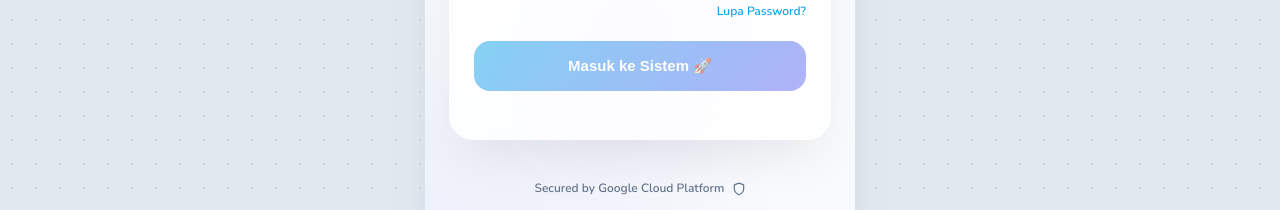
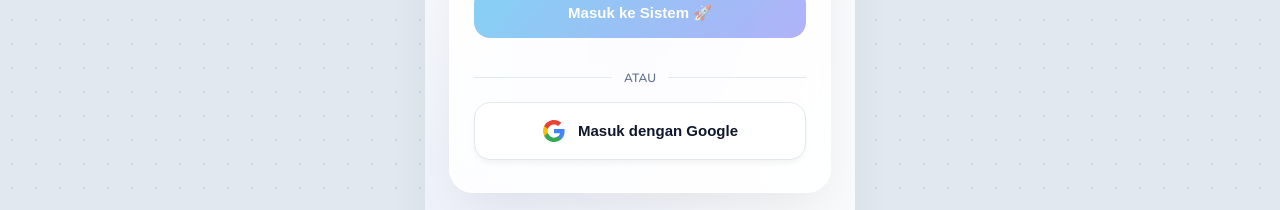
Before and after one commit to SumberAi/SumberAI, a React (Vite) app: page / in a window 1280 px wide. Shown: the part 520-730 px from the top of the page. Built offline with nearby package versions, Linux system fonts and the light colour scheme; no server answers.

Commit message:
Add files via upload

```diff
--- a/src/firebase.js
+++ b/src/firebase.js
@@ -6,7 +6,7 @@ import { getAnalytics } from "firebase/analytics";
 const firebaseConfig = {
   // Memecah string agar lolos dari false-positive GitHub Secret Scanner
   apiKey: "AIzaSy" + "AGIqyY-16nQcB0EwGNm6uZ-dVmvV6TSCQ",
-  authDomain: "ai-english-tutor-43e5f.firebaseapp.com",
+  authDomain: "login.sumberai.com",
   projectId: "ai-english-tutor-43e5f",
   storageBucket: "ai-english-tutor-43e5f.firebasestorage.app",
   messagingSenderId: "979120106864",
--- a/src/screens/AcademyScreen.jsx
+++ b/src/screens/AcademyScreen.jsx
@@ -39,7 +39,7 @@ export default function AcademyScreen({ gs, onCoinEarned, onXPEarned, onNav, upg
             ◀ {isEn ? "BACK" : "KEMBALI"}
           </button>
           <div style={{flex: 1}}>
-            <h2 style={{fontFamily: "Exo 2", fontWeight: 900, fontSize: 24, color: C.text, margin: 0}}>AI Academy 📚</h2>
+            <h2 style={{fontFamily: "Exo 2", fontWeight: 900, fontSize: 24, color: C.text, margin: 0, display: "flex", alignItems: "center", gap: 8}}>AI Academy <img src="/academy.jpeg" style={{height: 28, borderRadius: 4, objectFit: 'contain'}} alt="Icon" /></h2>
             <p style={{fontSize: 13, color: C.textSec, margin: "4px 0 0 0"}}>{isEn ? "Learn interactive AI modules." : "Pelajari modul AI interaktif."}</p>
           </div>
         </div>
--- a/src/screens/HomeScreen.jsx
+++ b/src/screens/HomeScreen.jsx
@@ -137,12 +137,12 @@ export default function HomeScreen({ gs, setGs, onNav, onClaimStarter }) {
         {/* Features Grid: Academy & Market */}
         <div style={{display:"grid",gridTemplateColumns:"1fr 1fr",gap:12,marginTop:4,marginBottom:12}}>
           <div className="tap hover-card" onClick={()=>onNav("academy")} style={{background:"linear-gradient(135deg,#7C3AED,#A78BFA)",borderRadius:20,padding:"16px 14px",boxShadow:"0 6px 20px rgba(124,58,237,.2)",color:"#fff",animation:"fadeUp .6s ease"}}>
-            <div style={{fontSize:26,marginBottom:6}}>📚</div>
+            <img src="/academy.jpeg" alt="Academy Logo" style={{width: 44, height: 44, marginBottom: 10, borderRadius: 10, objectFit: 'cover', border: '2px solid rgba(255,255,255,0.2)'}} />
             <div style={{fontFamily:"Exo 2",fontWeight:900,fontSize:14}}>AI Academy</div>
             <div style={{fontSize:11,opacity:.8}}>Kursus AI interaktif</div>
           </div>
           <div className="tap hover-card" onClick={()=>onNav("market")} style={{background:C.goldGrad,borderRadius:20,padding:"16px 14px",boxShadow:"0 6px 20px rgba(217,119,6,.2)",color:"#fff",animation:"fadeUp .65s ease"}}>
-            <div style={{fontSize:26,marginBottom:6}}>🛍️</div>
+            <img src="/umkm.jpeg" alt="UMKM Logo" style={{width: 44, height: 44, marginBottom: 10, borderRadius: 10, objectFit: 'cover', border: '2px solid rgba(255,255,255,0.2)'}} />
             <div style={{fontFamily:"Exo 2",fontWeight:900,fontSize:14}}>UMKM Market</div>
             <div style={{fontSize:11,opacity:.9}}>Tukar SmartCoin</div>
           </div>
--- a/src/screens/LoginScreen.jsx
+++ b/src/screens/LoginScreen.jsx
@@ -1,7 +1,7 @@
 import React, { useState } from 'react';
 import { Logo } from '../components/Shared';
 import { auth, db } from '../firebase';
-import { signInWithEmailAndPassword, createUserWithEmailAndPassword, signInAnonymously, sendPasswordResetEmail } from 'firebase/auth';
+import { signInWithEmailAndPassword, createUserWithEmailAndPassword, signInAnonymously, sendPasswordResetEmail, GoogleAuthProvider, signInWithPopup } from 'firebase/auth';
 import { doc, setDoc, getDoc } from 'firebase/firestore';
 
 export default function LoginScreen({ onLogin }) {
@@ -109,6 +109,38 @@ export default function LoginScreen({ onLogin }) {
         setError("Email atau Password salah!");
       } else {
         setError("Terjadi kesalahan: " + err.message);
+      }
+    }
+    setLoading(false);
+  };
+
+  const handleGoogleLogin = async () => {
+    setLoading(true);
+    setError("");
+    const provider = new GoogleAuthProvider();
+    try {
+      const result = await signInWithPopup(auth, provider);
+      const user = result.user;
+
+      const userDoc = await getDoc(doc(db, "users", user.uid));
+      if (userDoc.exists()) {
+        // User exists, just log them in
+        onLogin(userDoc.data());
+      } else {
+        // New user, create profile
+        let newUser = {
+          ...defaultGs,
+          name: user.displayName || user.email.split('@')[0],
+          email: user.email
+        };
+        await setDoc(doc(db, "users", user.uid), newUser);
+        onLogin(newUser);
+      }
+    } catch (err) {
+      if (err.code === 'auth/popup-closed-by-user') {
+        setError("Login Google dibatalkan.");
+      } else {
+        setError("Gagal login dengan Google: " + err.message);
       }
     }
     setLoading(false);
@@ -297,6 +329,32 @@ export default function LoginScreen({ onLogin }) {
             >
               {loading ? "Menghubungkan..." : (mode === "login" ? "Masuk ke Sistem 🚀" : "Mulai Mendaftar")}
             </button>
+
+            <div style={{ display: "flex", alignItems: "center", margin: "16px 0" }}>
+              <div style={{ flex: 1, height: 1, backgroundColor: "#e2e8f0" }}></div>
+              <span style={{ padding: "0 12px", color: "#64748b", fontSize: 12, fontWeight: 600 }}>ATAU</span>
+              <div style={{ flex: 1, height: 1, backgroundColor: "#e2e8f0" }}></div>
+            </div>
+
+            <button
+              type="button"
+              onClick={handleGoogleLogin}
+              disabled={loading}
+              style={{
+                width: "100%", padding: "16px", borderRadius: 16, border: "1px solid #e2e8f0", background: "#ffffff",
+                color: "#0f172a", fontWeight: 700, fontSize: 15, cursor: loading ? "not-allowed" : "pointer",
+                display: "flex", alignItems: "center", justifyContent: "center", gap: 12, transition: "all 0.3s ease",
+                boxShadow: "0 4px 6px -1px rgba(0, 0, 0, 0.05)"
+              }}
+            >
+              <svg width="24" height="24" viewBox="0 0 24 24" fill="none" xmlns="http://www.w3.org/2000/svg">
+                <path d="M22.56 12.25C22.56 11.47 22.49 10.72 22.36 10H12V14.26H17.92C17.67 15.63 16.89 16.79 15.72 17.57V20.34H19.29C21.37 18.42 22.56 15.6 22.56 12.25Z" fill="#4285F4"/>
+                <path d="M12 23C14.97 23 17.46 22.02 19.29 20.34L15.72 17.57C14.73 18.23 13.47 18.63 12 18.63C9.15 18.63 6.74 16.71 5.88 14.12H2.19V16.98C4.01 20.61 7.7 23 12 23Z" fill="#34A853"/>
+                <path d="M5.88 14.12C5.66 13.47 5.54 12.76 5.54 12C5.54 11.24 5.66 10.53 5.88 9.88V7.02H2.19C1.45 8.5 1 10.2 1 12C1 13.8 1.45 15.5 2.19 16.98L5.88 14.12Z" fill="#FBBC05"/>
+                <path d="M12 5.38C13.62 5.38 15.06 5.94 16.21 7.02L19.38 3.85C17.45 2.05 14.97 1 12 1C7.7 1 4.01 3.39 2.19 7.02L5.88 9.88C6.74 7.29 9.15 5.38 12 5.38Z" fill="#EA4335"/>
+              </svg>
+              Masuk dengan Google
+            </button>
           </form>
         </div>
 
--- a/src/screens/MarketScreen.jsx
+++ b/src/screens/MarketScreen.jsx
@@ -719,7 +719,7 @@ export default function MarketScreen({ gs, spendCoins, onNav, userUid }) {
             </button>
           </div>
           <div>
-            <h2 style={{fontFamily: "Exo 2", fontWeight: 900, fontSize: 28, color: C.text, margin: 0}}>Mitra UMKM 🛍️</h2>
+            <h2 style={{fontFamily: "Exo 2", fontWeight: 900, fontSize: 28, color: C.text, margin: 0, display: "flex", alignItems: "center", gap: 8}}>Mitra UMKM <img src="/umkm.jpeg" style={{height: 32, borderRadius: 4, objectFit: 'contain'}} alt="Icon" /></h2>
             <p style={{fontSize: 14, color: C.textSec, margin: "4px 0 0 0"}}>{isEn ? "Exchange your SmartCoins for real local products!" : "Tukarkan SmartCoins dengan voucher produk lokal Jambi!"}</p>
           </div>
         </div>
```
Also changed, not shown: src/App.jsx (+28 -0 lines), src/screens/ProfileScreen.jsx (+37 -3 lines).
